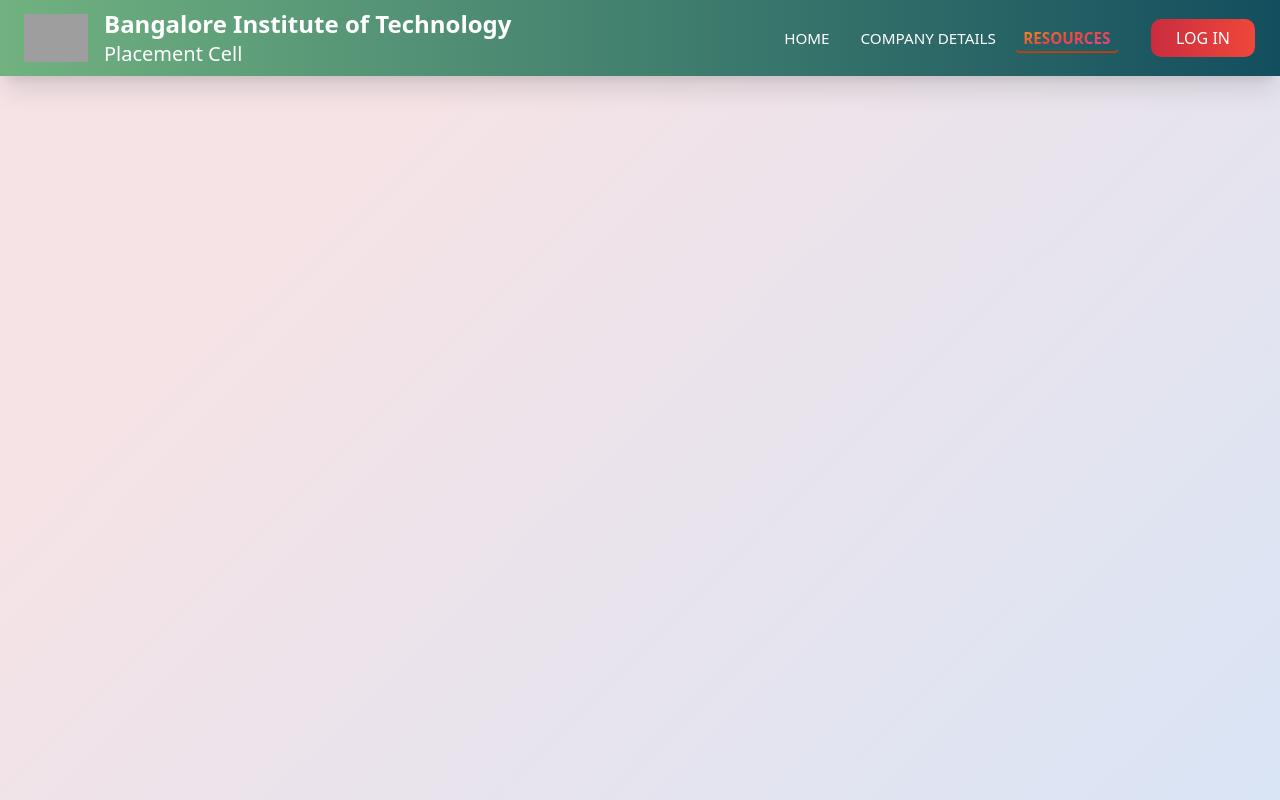
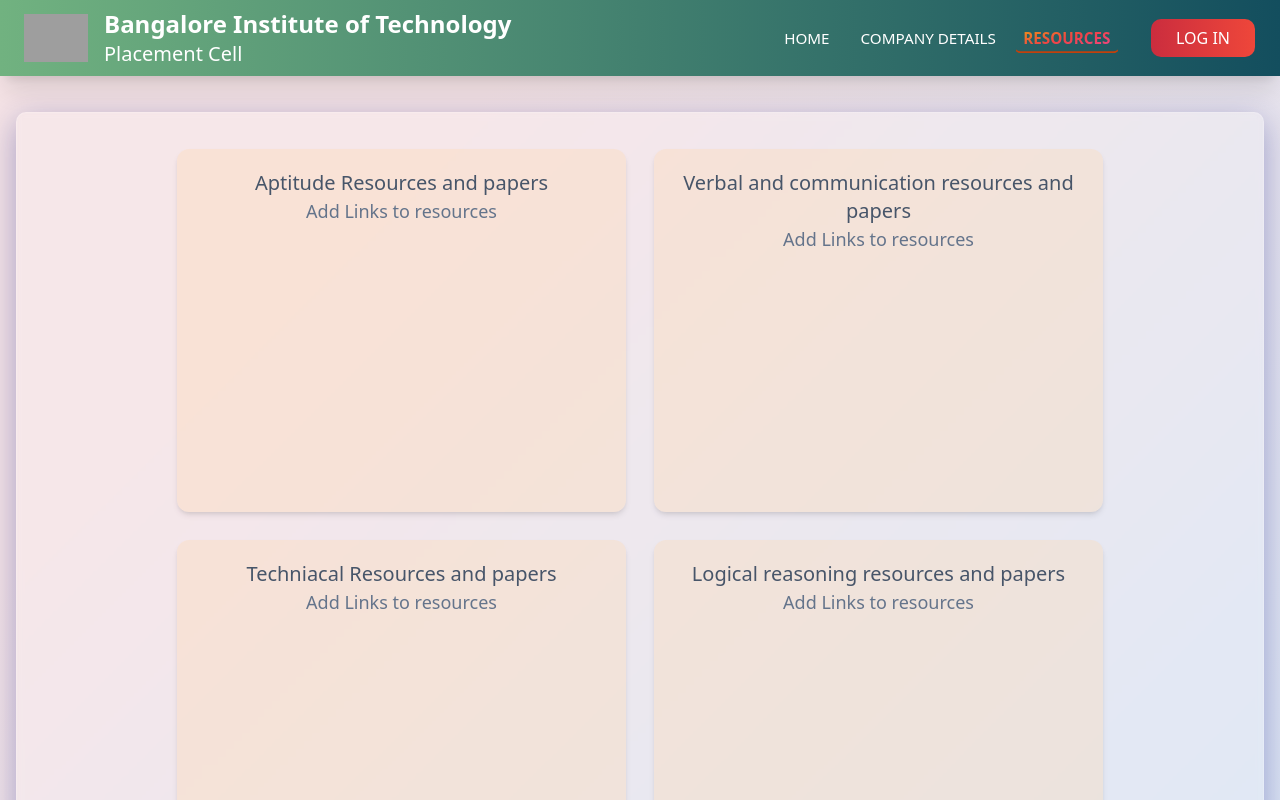
Before and after one commit to FuryACE007/placement_cell_bit, a React (Create React App) app: page /resources in a window 1280 px wide. Shown: the top 800 px of the page. Built offline with nearby package versions, Linux system fonts and the light colour scheme; grey boxes are pictures that could not be loaded.

Commit message:
production build

```diff
--- a/src/components/StudentDashboard.jsx
+++ b/src/components/StudentDashboard.jsx
@@ -1,4 +1,6 @@
 import React from "react";
+
+import '../pages/Login.css';
 
 const StudentDashboard = (props) => {
 
@@ -6,12 +8,12 @@ const StudentDashboard = (props) => {
   const { linkedIn, stackOverflow } = props.studentInfo.contacts;
 
   return (
-    <div className=" min-h-screen w-full flex flex-col bg-slate-50 rounded-xl shadow-md text-slate-700 py-3 px-2 mx-auto">
+    <div className=" min-h-screen w-full flex flex-col bgGlass rounded-xl shadow-md text-slate-700 py-3 px-2 mx-auto">
       <h1 className=" font-medium text-2xl md:text-3xl text-center border-b-4 border-b-orange-300 pb-3">
         Student Details
       </h1>
 
-      <div className=" mx-auto text-lg md:text-xl mt-10 py-6 md:py-10 px-6 md:px-10 bg-slate-100 md:w-5/6 rounded-2xl shadow-sm grid grid-cols-1 md:grid-cols-3 gap-7 md:gap-5">
+      <div className=" mx-auto text-lg md:text-xl mt-10 py-6 md:py-10 px-6 md:px-10 bg-opacity-30 bg-slate-100 md:w-5/6 rounded-2xl shadow-sm grid grid-cols-1 md:grid-cols-3 gap-7 md:gap-5">
         <div className="md:col-span-3 col-span-2 text-xl md:text-2xl font-semibold py-2 border-b-4 border-b-orange-700"> <h1>Personal Info</h1> </div>
         <h3 className="w-fit col-span-2 md:col-span-1">
           <strong>Name: </strong> {firstName} {lastName}
--- a/src/pages/Login.css
+++ b/src/pages/Login.css
@@ -15,3 +15,12 @@ box-shadow:  20px 20px 60px #a4bd94,
   background-color: #d9e4f5;
   background-image: linear-gradient(315deg, #d9e4f5 0%, #f5e3e6 74%);
 }
+
+.bgGlass{
+  background: rgba( 255, 255, 255, 0.15 );
+  box-shadow: 0 8px 32px 0 rgba( 31, 38, 135, 0.37 );
+  backdrop-filter: blur( 3.5px );
+  -webkit-backdrop-filter: blur( 3.5px );
+  border-radius: 10px;
+  border: 1px solid rgba( 255, 255, 255, 0.18 );
+}
--- a/src/pages/Resources.js
+++ b/src/pages/Resources.js
@@ -2,11 +2,34 @@ import React from "react";
 import "./Login.css";
 
 const Resources = () => {
-
-
   return (
     <div className="background min-h-screen w-full pb-4 px-4 pt-20  md:pt-28">
-
+      <div className=" min-h-screen w-full bgGlass md:px-40 py-3 px-3 md:py-9 grid grid-cols-1 md:grid-cols-2 gap-7 text-center">
+        <div className=" w-full bg-orange-200 rounded-xl hover:ring-2 hover:ring-orange-200 shadow-md bg-opacity-30 ease-in duration-200 text-center pt-5 px-3">
+          <strong className=" text-xl text-slate-600 font-medium">
+            Aptitude Resources and papers
+          </strong>
+          <p className=" text-lg text-slate-500"> Add Links to resources </p>
+        </div>
+        <div className=" w-full bg-orange-200 rounded-xl hover:ring-2 hover:ring-orange-200 shadow-md bg-opacity-30 ease-in duration-200 pt-5 px-3">
+          <strong className=" text-xl text-slate-600 font-medium">
+            Verbal and communication resources and papers
+          </strong>
+          <p className=" text-lg text-slate-500"> Add Links to resources </p>
+        </div>
+        <div className=" w-full bg-orange-200 rounded-xl hover:ring-2 hover:ring-orange-200 shadow-md bg-opacity-30 ease-in duration-200 pt-5 px-3">
+          <strong className=" text-xl text-slate-600 font-medium">
+            Techniacal Resources and papers
+          </strong>
+          <p className=" text-lg text-slate-500"> Add Links to resources </p>
+        </div>
+        <div className=" w-full bg-orange-200 rounded-xl hover:ring-2 hover:ring-orange-200 shadow-md bg-opacity-30 ease-in duration-200 pt-5 px-3">
+          <strong className=" text-xl text-slate-600 font-medium">
+            Logical reasoning resources and papers
+          </strong>
+          <p className=" text-lg text-slate-500"> Add Links to resources </p>
+        </div>
+      </div>
     </div>
   );
 };
--- a/src/pages/StudentLogin.js
+++ b/src/pages/StudentLogin.js
@@ -69,7 +69,7 @@ const Login = () => {
             {/* Student Login */}
 
             <div class="bg-[#c5e490] grid flex-grow place-items-center lg:pt-16 lg:pb-32 md:pb-40 py-20 rounded-3xl">
-              <h1 className=" text-2xl mb-8 pb-2 border-b-4 text-slate-200 border-[#9cc05d]">
+              <h1 className=" text-2xl mb-8 pb-2 border-b-4 text-emerald-800 font-semibold border-[#9cc05d]">
                 Student Login
               </h1>
               <form
@@ -78,7 +78,7 @@ const Login = () => {
               >
                 <div class="form-control">
                   <label htmlFor="student_id" class="label">
-                    <span class="label-text text-lg">Student ID</span>
+                    <span class="label-text text-lg text-emerald-700 font-medium">Student ID</span>
                   </label>
                   <input
                     type="text"
@@ -89,7 +89,7 @@ const Login = () => {
                     ref={studentIdInputRef}
                   />
                   <label htmlFor="student_password" class="label mt-6">
-                    <span class="label-text text-lg">Password</span>
+                    <span class="label-text text-lg text-emerald-700 font-medium">Password</span>
                   </label>
                   <input
                     type="password"
@@ -101,7 +101,7 @@ const Login = () => {
                   />
                   <button
                     type="submit"
-                    className=" text-left bg-[#b8e26e] w-fit my-5 py-3 px-8 rounded-3xl text-slate-50 shadow-lg hover:shadow-md hover:text-slate-300 hover:bg-[#9cc05d] ease-in duration-300"
+                    className=" text-left bg-[#b8e26e] w-fit my-5 py-3 px-8 rounded-3xl font-semibold text-slate-50 shadow-lg hover:shadow-md hover:text-slate-300 hover:bg-[#9cc05d] ease-in duration-300"
                   >
                     Log in
                   </button>
```
